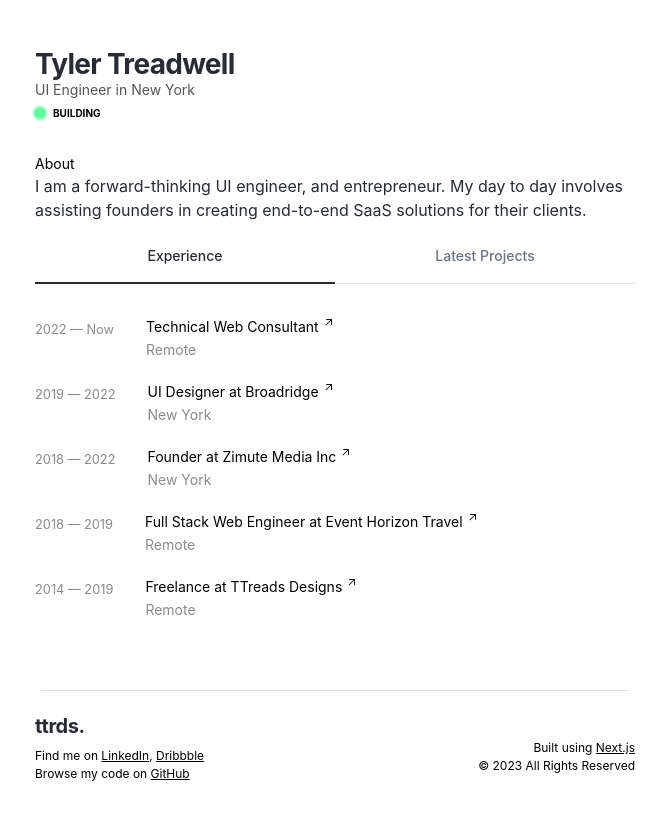
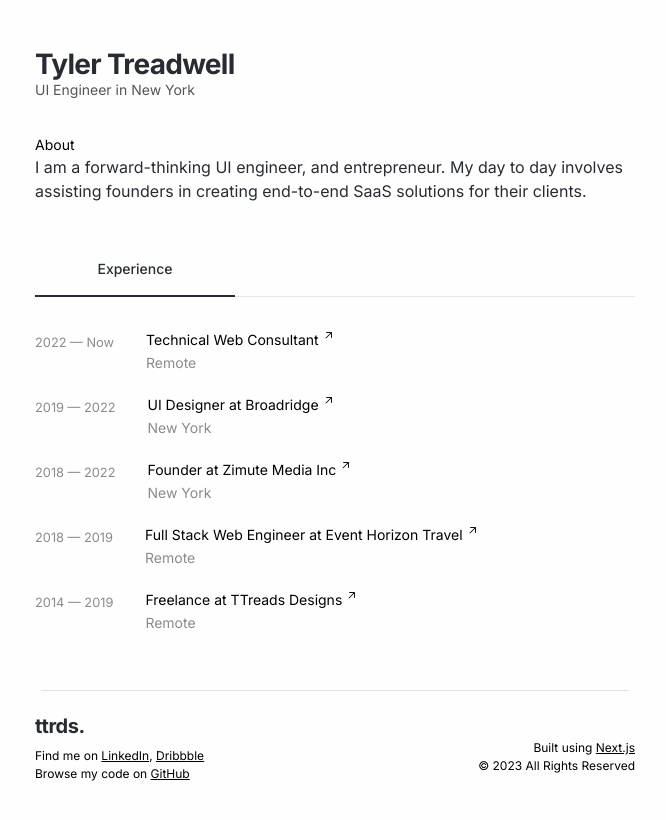
Before and after one commit to TTreads/Tyler-Treadwell-2023, a Next.js app: page /experience in a window 1280 px wide. Shown: the top 820 px of the page, without its empty margins (305-971 px from the left). Built offline with nearby package versions, Linux system fonts and the light colour scheme.

Commit message:
Minor updates to layout

```diff
--- /dev/null
+++ b/src/app/consulting/page.tsx
@@ -0,0 +1,9 @@
+import React from 'react'
+
+function ConsultingPage() {
+    return (
+        <div>Consulting</div>
+    )
+}
+
+export default ConsultingPage
--- a/src/app/experience/page.tsx
+++ b/src/app/experience/page.tsx
@@ -2,20 +2,23 @@
 import React from 'react'
 import { motion } from "framer-motion"
 import { Balancer } from 'react-wrap-balancer'
+import { UUID } from 'crypto'
 const Jobs: Job[] = [{
+    id: 1,
     title: `Technical Web Consultant`,
     companyName: ``,
     location: `Remote`,
     date: `2022 — Now`,
     link: `https://tylertreadwell.com`,
 }, {
-
+    id: 2,
     title: `UI Designer`,
     companyName: `Broadridge`,
     location: `New York`,
     date: `2019 — 2022`,
     link: `https://www.broadridge.com/`,
 }, {
+    id: 3,
     title: `Founder`,
     companyName: `Zimute Media Inc`,
     location: `New York`,
@@ -24,6 +27,7 @@ const Jobs: Job[] = [{
 
 },
 {
+    id: 4,
     title: `Full Stack Web Engineer`,
     companyName: `Event Horizon Travel`,
     location: `Remote`,
@@ -31,6 +35,7 @@ const Jobs: Job[] = [{
     link: `https://eventhorizontravel.com/`,
 },
 {
+    id: 5,
     title: `Freelance`,
     companyName: `TTreads Designs`,
     location: `Remote`,
@@ -39,6 +44,7 @@ const Jobs: Job[] = [{
 },
 ]
 interface Job {
+    id: number,
     title: string;
     companyName: string;
     location: string;
--- a/src/app/globals.css
+++ b/src/app/globals.css
@@ -1,7 +1,6 @@
 @tailwind base;
 @tailwind components;
 @tailwind utilities;
-
 
 
 :root {
--- a/src/app/layout.tsx
+++ b/src/app/layout.tsx
@@ -4,6 +4,14 @@ import type { Metadata } from 'next'
 import { Analytics } from '@vercel/analytics/react';
 import { Provider } from 'react-wrap-balancer'
 import MainLayout from '@/components/MainLayout';
+
+import { Inter } from 'next/font/google'
+
+// If loading a variable font, you don't need to specify the font weight
+const inter = Inter({
+  subsets: ['latin'],
+  display: 'swap',
+})
 
 export const metadata: Metadata = {
   title: 'Tyler Treadwell; Entrepreneur, UI Engineer',
@@ -20,7 +28,7 @@ export default function RootLayout({
 
   return (
     <html lang="en">
-      <body>
+      <body className={inter.className}>
         <Provider>
           <MainLayout>
             {children}
--- a/src/components/MainLayout.tsx
+++ b/src/components/MainLayout.tsx
@@ -6,6 +6,7 @@ import { Balancer } from 'react-wrap-balancer'
 import Image from 'next/image'
 import Footer from '@/components/Footer'
 import NavTabs from '@/components/NavTabs'
+import Link from 'next/link'
 
 const Jobs: Job[] = [{
     title: `Technical Web Consultant`,
@@ -46,7 +47,8 @@ const Jobs: Job[] = [{
 
 const Tabs: Tab[] = [
     { name: 'Experience', href: 'experience', current: true },
-    { name: 'Latest Projects', href: 'projects', current: false },
+    // { name: 'Consulting', href: 'consulting', current: false },
+    // { name: 'Latest Projects', href: 'projects', current: false },
 
 ]
 
@@ -74,7 +76,7 @@ export default function MainLayout({
     const [FadeDuration, setFadeDuration] = React.useState(0)
     const [Theme, setTheme] = React.useState("light")
     const [isDarkMode, setIsDarkMode] = React.useState(false);
-
+    const [CurrentDomain, setCurrentDomain] = React.useState("")
     useEffect(() => {
         let date = new Date()
         let year = date.getFullYear();
@@ -82,6 +84,8 @@ export default function MainLayout({
 
         let fadeDur = Jobs.length
         setFadeDuration(fadeDur)
+
+        if (typeof window !== 'undefined') {
 
             const darkModeMediaQuery = window.matchMedia('(prefers-color-scheme: dark)');
 
@@ -93,6 +97,10 @@ export default function MainLayout({
 
             // Initial check
             setIsDarkMode(darkModeMediaQuery.matches);
+
+            setCurrentDomain(window.location.origin)
+
+        }
 
 
         if (isDarkMode == false) {
@@ -139,15 +147,17 @@ export default function MainLayout({
                             {/* <Image width={92} height={92} className="rounded-full" src={tyler.src} alt="Tyler Treadwell" /> */}
 
                             <div>
+                                <Link href={CurrentDomain}>
                                     <h3 className="text-[21pt] font-bold leading-7 tracking-tight text-[#282C32]">Tyler Treadwell</h3>
+                                </Link>
                                 <p className="text-sm font-normal leading-6 text-[#555]">UI Engineer in New York</p>
-                                <div className="status flex align-center gap-2"><div className="blink"></div> <small className='uppercase text-[10px] font-bold relative mt-1' aria-label="Activity status building">building</small></div>
+                                {/* <div className="status flex align-center gap-2"><div className="blink"></div> <small className='uppercase text-[10px] font-bold relative mt-1' aria-label="Activity status building">building</small></div> */}
                             </div>
 
                         </div>
 
 
-                        <div className='mt-8'>
+                        <div className='pt-8 pb-8'>
 
                             <h3 className='text-[14px]'>About</h3>
                             <p className='text-[#282C32]'><Balancer>I am a forward-thinking UI engineer, and entrepreneur. My day to day involves assisting founders in creating end-to-end SaaS solutions for their clients.</Balancer></p>
--- a/src/components/NavTabs.tsx
+++ b/src/components/NavTabs.tsx
@@ -1,18 +1,32 @@
+'use client'
 import Link from 'next/link'
+import { useEffect, useState } from 'react'
+function NavTabs(props: any) {
 
-function NavTabs(props: any) {
+    const [CurrentLink, setCurrentLink] = useState(false)
+    const SelectTab = () => {
+        console.log("link clicked")
+    };
+
+    useEffect(() => {
+        let currentURL = window.location.href
+        let lastParam = currentURL.split("/").pop()
+        console.log(lastParam)
+    }, [])
+
     return (<div className="mt-2">
         <div className="">
             <div className="border-b border-gray-200">
-                <nav className="-mb-px flex" aria-label="Tabs">
+                <nav className="-mb-px flex" aria-label="Tabs" id="MainTabs">
                     {props.tabs.map((tab: any) => (
                         <Link
+                            onClick={SelectTab}
                             key={tab.name}
                             href={tab.href}
                             className={
                                 tab.current
-                                    ? 'border-[#282C32] text-[#282C32] w-1/2 border-b-2 py-4 px-1 text-center text-sm font-medium'
-                                    : 'border-transparent text-gray-500 hover:border-gray-300 hover:text-gray-700 w-1/2 border-b-2 py-4 px-1 text-center text-sm font-medium'
+                                    ? 'border-[#282C32] text-[#282C32] w-1/3 border-b-2 py-4 px-1 text-center text-sm font-medium'
+                                    : 'border-transparent text-gray-500 hover:border-gray-300 hover:text-gray-700 w-1/3 border-b-2 py-4 px-1 text-center text-sm font-medium'
                             }
                             aria-current={tab.current ? 'page' : undefined}
                         >
@@ -25,4 +39,5 @@ function NavTabs(props: any) {
     </div>)
 }
 
+
 export default NavTabs;
```
Lines whose indentation alone changed are shown as unchanged.
